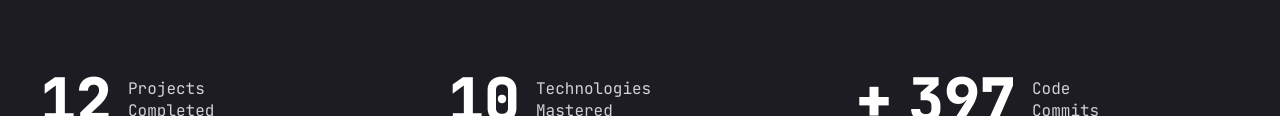
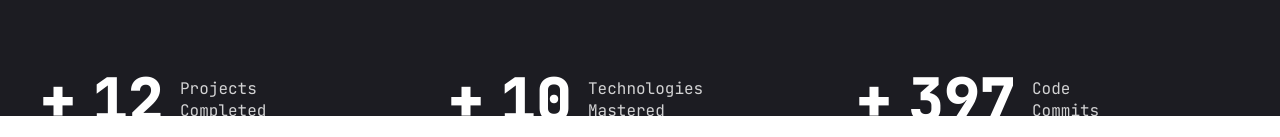
Before and after one commit to Andresc06/portfolio-project, a Next.js app: page / in a window 1280 px wide. Shown: the part 684-821 px from the top of the page. Built offline with nearby package versions, Linux system fonts and the light colour scheme.

Commit message:
Modify stats section to show a plus on each one

```diff
--- a/components/Stats.jsx
+++ b/components/Stats.jsx
@@ -25,9 +25,7 @@ const Stats = () => {
             <div className="flex flex-wrap gap-6 max-w-[80vw] mx-auto xl:max-w-none">
             {stats.map((stat, index) => {
                 return <div key={index} className="flex-1 flex gap-4 items-center justify-center xl:justify-start">
-                {stat.text === "Code Commits" && (
-                    <span className="text-4xl xl:text-6xl font-extrabold text-white">+</span>
-                )}
+                <span className="text-4xl xl:text-6xl font-extrabold text-white">+</span>
                 <CountUp end={stat.number} duration={5} delay={2} className="text-4xl xl:text-6xl font-extrabold" />
                 <p className={`${stat.text.length < 15 ? "max-w-[100px]" : "max-w-[150px]"} leading-snug text-white/80`}>{stat.text}</p>
                 </div>
```
